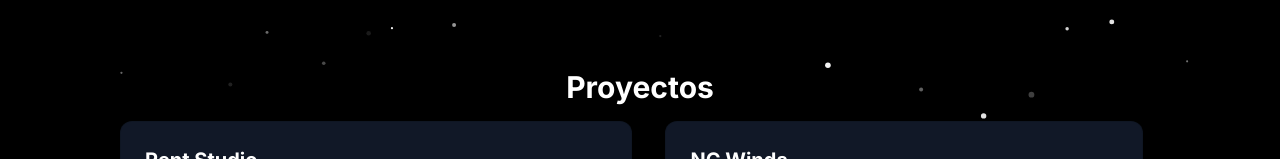
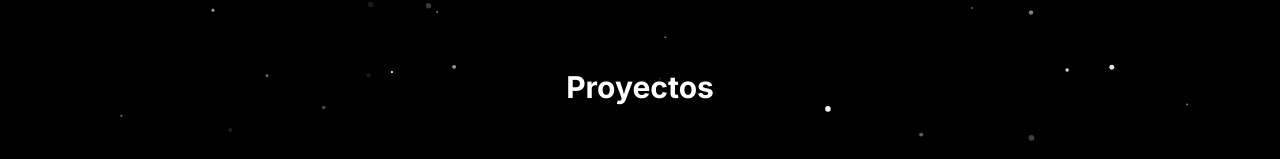
Before and after one commit to Facundo1414/myPortfolio, a Next.js app: page / in a window 1280 px wide. Shown: the part 2183-2342 px from the top of the page. Built offline with nearby package versions, Linux system fonts and the light colour scheme.

Commit message:
mejorando sombras

```diff
--- a/components/Contact.tsx
+++ b/components/Contact.tsx
@@ -6,10 +6,7 @@ const Contact = () => {
     <div
       id="contact-section"
       className="relative h-full rounded-2xl overflow-hidden mt-14 w-2/4"
-      style={{
-        boxShadow:
-          "0 10px 32px rgba(34, 42, 53, 0.12), 0 1px 1px rgba(0, 0, 0, 0.05), 0 0 0 1px rgba(34, 42, 53, 0.05), 0 4px 6px rgba(34, 42, 53, 0.08), 0 24px 108px rgba(47, 48, 55, 0.10)",
-      }}
+
     >
       <div className="max-w-3xl mx-auto p-4 py-12 relative z-10">
         <ContactForm />
--- a/components/ProyectosGrandes.tsx
+++ b/components/ProyectosGrandes.tsx
@@ -9,8 +9,8 @@ export const ThreeDCardDemoP: React.FC = () => {
 
   return (
     <div id='proyectos-section'>
-      <h1 className="text-3xl font-bold text-center text-white mb-[-2rem]">Proyectos</h1>
-      <div className="grid grid-cols-1 sm:grid-cols-2 gap-4 mt-[-4rem]">
+      <h1 className="text-3xl font-bold text-center text-white mb-4 ">Proyectos</h1>
+      <div className="grid grid-cols-1 sm:grid-cols-2 gap-4 sm:gap-0 mt-[-4rem] sm:mt-0">
         {projects.map((project, index) => (
           <CardProyectComponent
             key={index}
```
